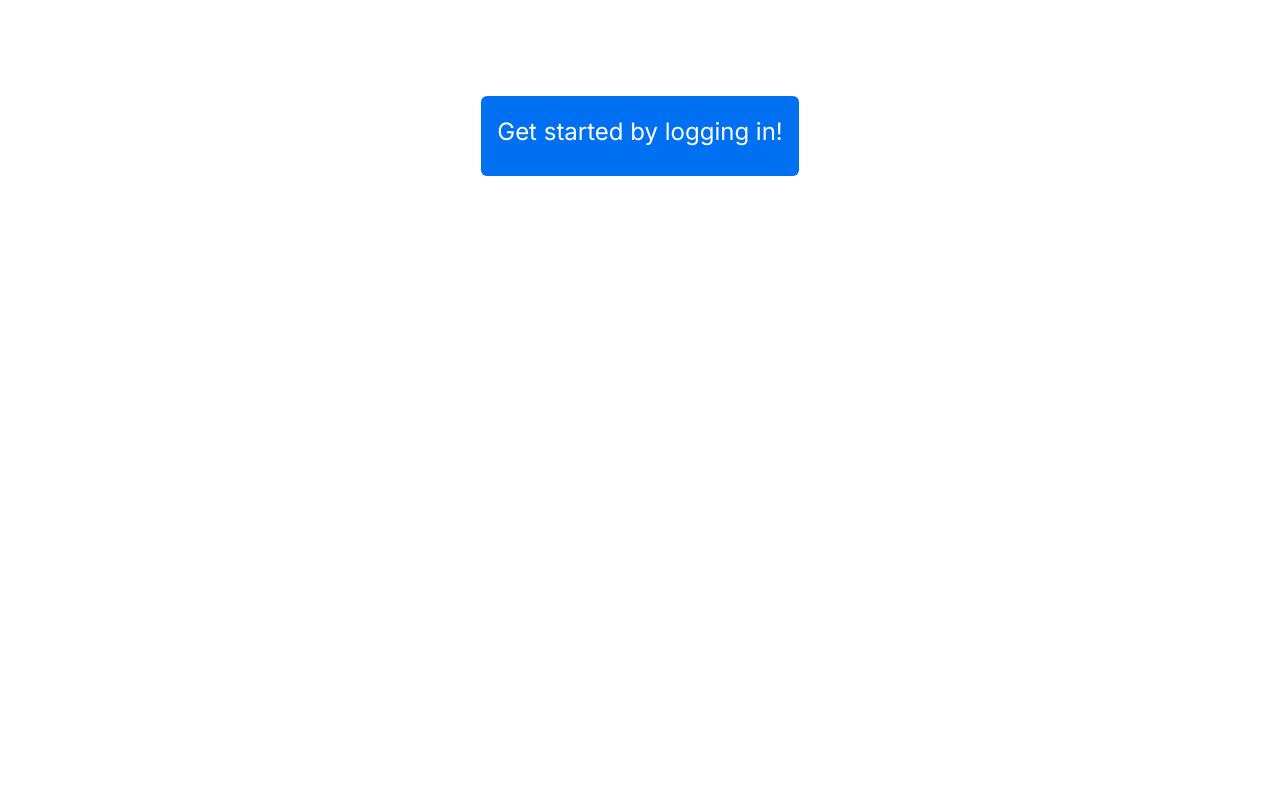
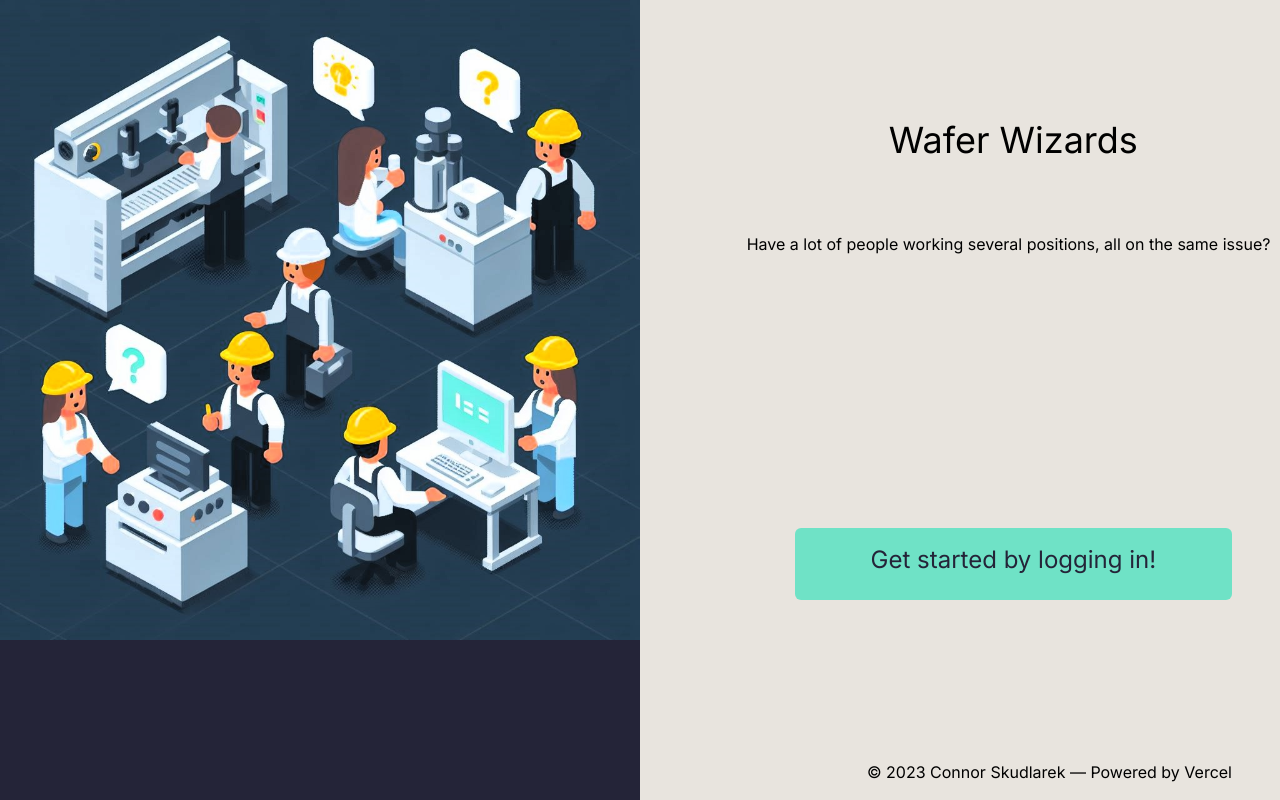
Before and after one commit to Connor-Skudlarek/issue-tracker, a Next.js app: page / in a window 1280 px wide. Built offline with nearby package versions, Linux system fonts and the light colour scheme; a web font is replaced by a local one.

Commit message:
Add basic mostly unstylized landing page, #8

```diff
--- a/app/page.tsx
+++ b/app/page.tsx
@@ -1,10 +1,49 @@
 import Link from "next/link";
+import Image from "next/image";
 
 export default function Home() {
   return (
-    <main className="flex min-h-screen flex-col items-center justify-between p-24">
-      <Link className="mb-2 flex h-20 items-center rounded-md bg-blue-500 p-4 md:h-30" href="/login">
-        <div className="mb-2 text-white text-2xl text-center">Get started by logging in!</div></Link>
+    <main className="h-100 flex flex-row items-center justify-between overflow-auto bg-my-grey p-0">
+      <div id="landing-image" className="h-screen w-6/12 bg-my-navy">
+        <Image
+          src="/images/landing-pic.jpg"
+          className="max-h-screen w-fit"
+          width={1024}
+          height={1024}
+          alt="A picture of 6 figures working on machines"
+        />
+      </div>
+
+      <div
+        id="landing-container"
+        className="flex h-screen w-5/12 flex-col justify-between"
+      >
+        <div id="call-to-action">
+          <h1 className="text-my-navy-blue m-6 p-12 pt-24 text-center text-4xl">
+            Wafer Wizards
+          </h1>
+
+          <p>
+            Have a lot of people working several positions, all on the same
+            issue?
+          </p>
+        </div>
+
+        <div id="screenshot"></div>
+
+        <Link
+          className="md:h-30 w-50 m-12 items-center rounded-md bg-my-mint/[0.98] p-4"
+          href="/login"
+        >
+          <div className="mb-2 text-center text-2xl text-my-navy">
+            Get started by logging in!
+          </div>
+        </Link>
+
+        <div id="copyright" className="pb-4 pr-12 text-right">
+          © 2023 Connor Skudlarek — Powered by Vercel
+        </div>
+      </div>
     </main>
-  )
+  );
 }
```
